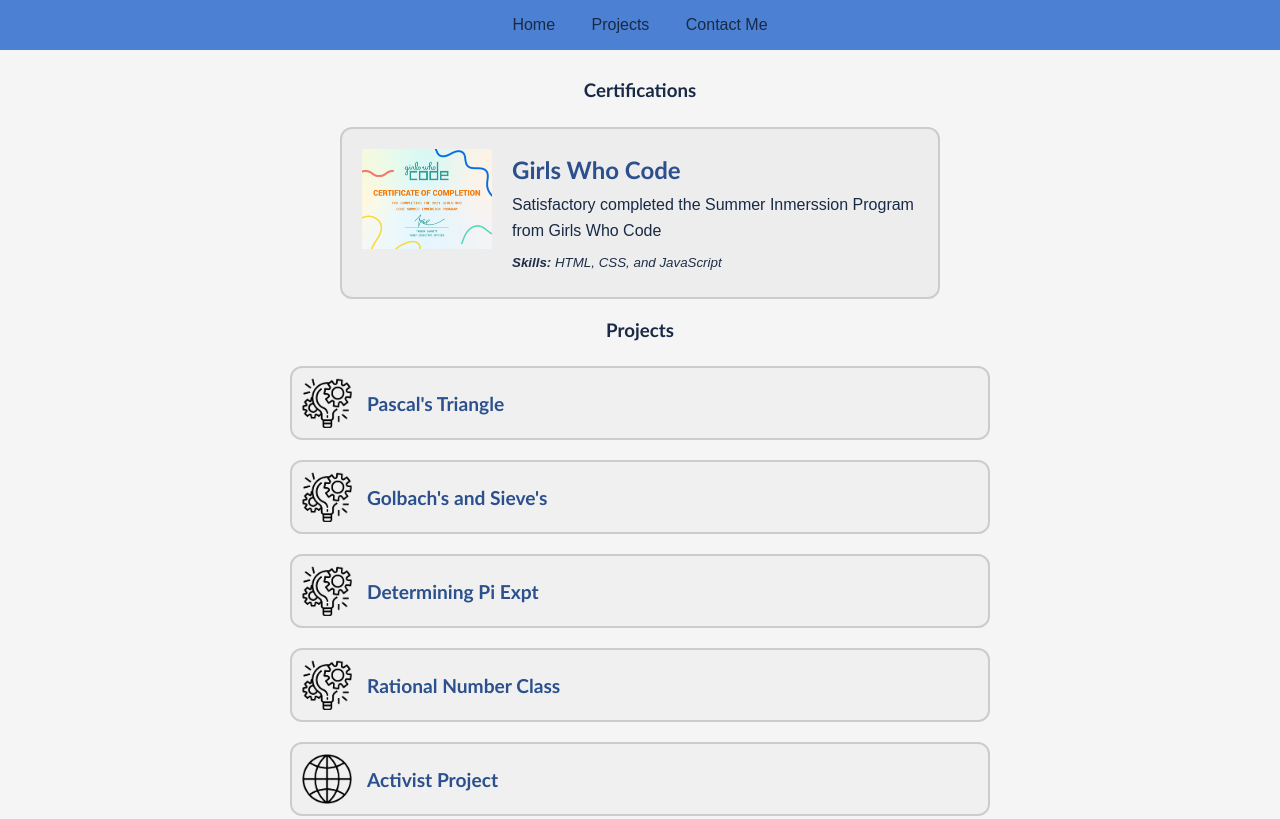
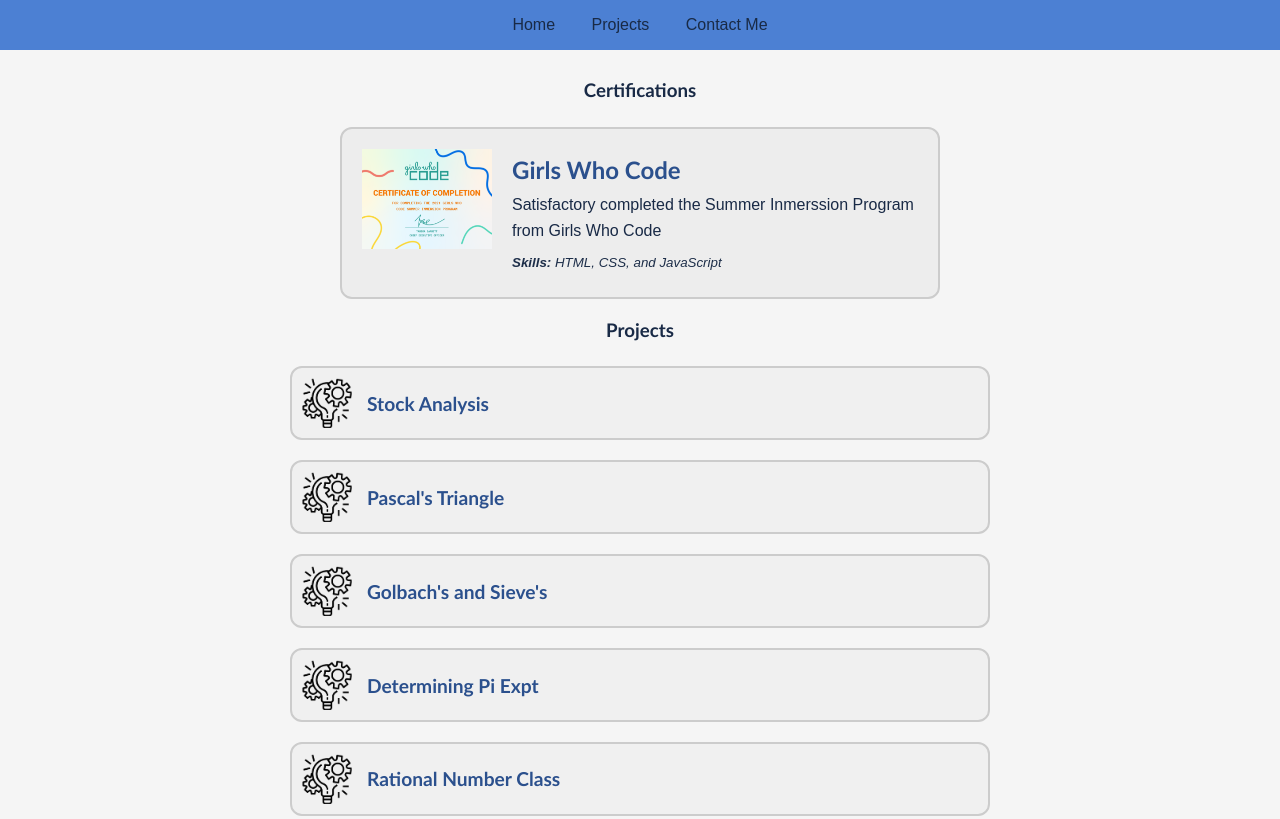
Before and after one commit to veronikleal/veronikleal.github.io, a plain HTML site: page projects.html in a window 1280 px wide. Shown: the top 819 px of the page. Drawn offline with Linux system fonts and the light colour scheme.

Commit message:
Update projects.html

```diff
--- a/projects.html
+++ b/projects.html
@@ -47,6 +47,15 @@
       <!--this is the end of the box-->
 
       <h3 class="project">Projects</h3>
+
+        <!-- New Project Box with image on the left and centered title next to it -->
+      <div class="project_box" onclick="window.open('https://github.com/veronikleal/Stocks.git')">
+        <img src="assets/project_icon.png" alt="Project Image">
+        <div class="project_box-content">
+          <h2 class="project-title">Stock Analysis</h2>
+        </div>
+      </div>
+      <!--this is the end of the box-->
 
       <!-- New Project Box with image on the left and centered title next to it -->
       <div class="project_box" onclick="window.open('https://github.com/veronikleal/PascalTrig.git')">
```
